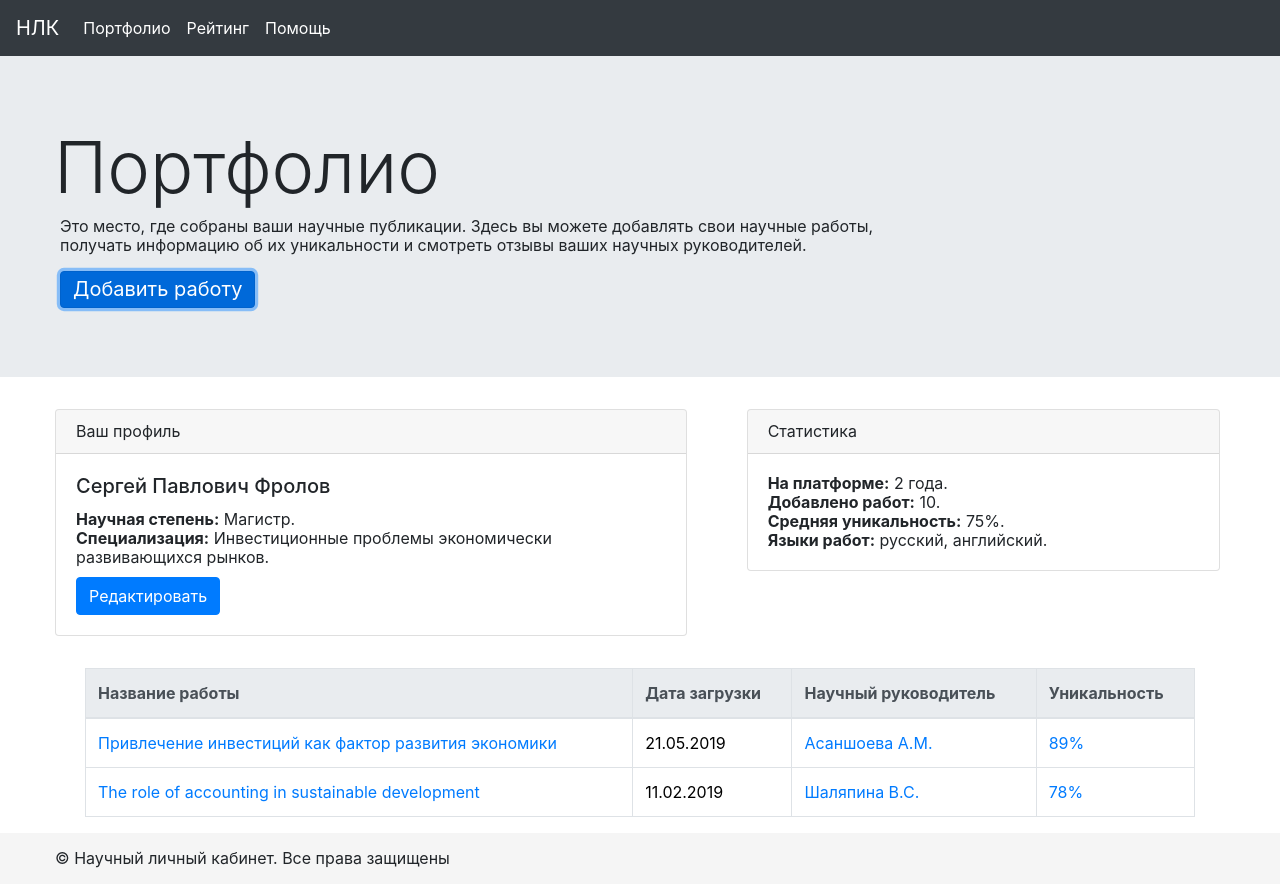
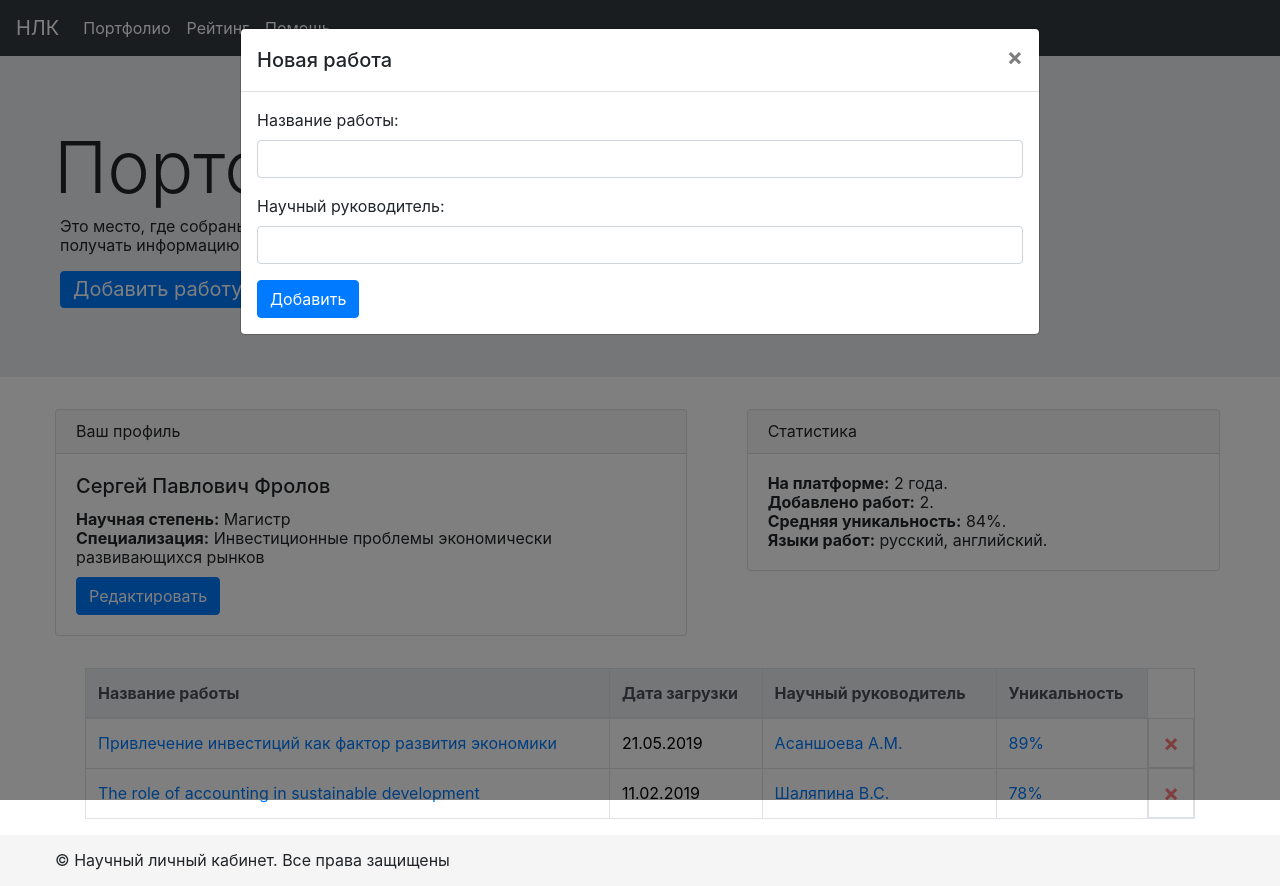
Before and after one commit to NikishaninRO/personal-account-layout, a React (Create React App) app: page / in a window 1280 px wide. Both pictures are taken after a click on the button "Добавить работу". Built offline with nearby package versions, Linux system fonts and the light colour scheme.

Commit message:
merge state with master (#1)
* add profile state

* add profile state

* add works table state

* add stats state

```diff
--- a/src/App.js
+++ b/src/App.js
@@ -1,21 +1,118 @@
-import React from "react";
+import React, { useState, useReducer } from "react";
 import Navbar from "./Navbar";
 import Jumbotrom from "./Jumbotrom";
 import CardProfile from "./CardProfile";
 import CardStats from "./CardStats";
 import Table from "./Table";
 import Footer from "./Footer";
+import $ from "jquery";
+import { profileInfo, worksInfo } from "./accountDate";
+
+function getUniquenessSum() {
+  let sum = 0;
+  for (const work of worksInfo.values()) {
+    sum += parseInt(work.uniqueness);
+  }
+  return sum;
+}
+
+function worksReducer(state, action) {
+  let newWorks = new Map(state[0]);
+  let uniqueness;
+  switch (action.type) {
+    case "ADD":
+      const date = new Date();
+      uniqueness = Math.ceil(Math.random() * 100);
+      newWorks.set(action.payload[0], {
+        downloadDate: `${date.getDate()}.${
+          date.getMonth() + 1 >= 10
+            ? date.getMonth() + 1
+            : "0" + (date.getMonth() + 1)
+        }.${date.getFullYear()}`,
+        scientificАdviser: action.payload[1],
+        uniqueness: uniqueness + "%",
+      });
+      return [newWorks, state[1] + uniqueness];
+    case "REMOVE":
+      uniqueness = parseInt(newWorks.get(action.payload).uniqueness);
+      newWorks.delete(action.payload);
+      return [newWorks, state[1] - uniqueness];
+    default:
+      return [newWorks, state[1]];
+  }
+}
 
 export default function App() {
+  const [profile, setProfile] = useState(profileInfo);
+  const [works, dispatchWorks] = useReducer(worksReducer, [
+    worksInfo,
+    getUniquenessSum(),
+  ]);
+
+  function handleSubmitJumbotrom(event) {
+    const target = event.target;
+    const fields = target.querySelectorAll("input");
+    dispatchWorks({
+      type: "ADD",
+      payload: [fields[0].value, fields[1].value],
+    });
+    fields[0].value = "";
+    fields[1].value = "";
+
+    event.preventDefault();
+
+    $("#jumbotromModal").modal("hide");
+  }
+
+  function handleClick(event) {
+    const target = event.target.closest("button");
+    console.log(target);
+    dispatchWorks({
+      type: "REMOVE",
+      payload: target.dataset.work,
+    });
+  }
+
+  function handleSubmitCardProfile(event) {
+    const target = event.target;
+    const fields = target.querySelectorAll("input");
+    setProfile({
+      name: fields[0].value,
+      scientificDegree: fields[1].value,
+      specialization: fields[2].value,
+    });
+
+    event.preventDefault();
+
+    $("#cardProfileModal").modal("hide");
+  }
+
   return (
     <>
       <Navbar />
-      <Jumbotrom />
-      <div className="row" style ={{width: "100%"}}>
-        <CardProfile />
-        <CardStats />
+      <Jumbotrom handleSubmit={handleSubmitJumbotrom} />
+      <div className="row" style={{ width: "100%" }}>
+        <CardProfile
+          profileInfo={profile}
+          handleSubmit={handleSubmitCardProfile}
+        />
+        <CardStats
+          worksNumber={Array.from(works[0]).length}
+          averUniqueness={Array.from(works[0]).length > 0 ? Math.round(works[1] / Array.from(works[0]).length) : 0}
+        />
       </div>
-      <Table />
+      {Array.from(works[0]).length > 0 ? (
+        <Table worksInfo={works[0]} onClick={handleClick} />
+      ) : (
+        <div className="container">
+          <div className="alert alert-primary" role="alert">
+            Вы еще не опубликовали ни одной работы.{" "}
+            <a className="alert-link" href={"#jumbotrom"}>
+              Опубликовать новую работу
+            </a>
+          </div>
+        </div>
+      )}
       <Footer/>
     </>
   );
--- a/src/CardProfile.js
+++ b/src/CardProfile.js
@@ -1,18 +1,28 @@
+/* eslint-disable react/prop-types */
 import React from "react";
 import "./CardProfile.css";
+import CardProfileModal from "./CardProfileModal";
 
-export default function CardProfile() {
+export default function CardProfile(props) {
   return (
     <div className="col-lg-7 col-md-7 col-sm-12">
       <div className="card profile">
         <div className="card-header">Ваш профиль</div>
         <div className="card-body">
-          <h5 className="card-title">Сергей Павлович Фролов</h5>
+          <h5 className="card-title">{props.profileInfo.name}</h5>
           <div className="card-text">
-            <span className="title">Научная степень:</span> Магистр. <br />
-            <span className="title">Специализация:</span> Инвестиционные
-            проблемы экономически развивающихся рынков. <br />
-            <button className="btn btn-primary">Редактировать</button>
+            <span className="title">Научная степень:</span>{" "}
+            {props.profileInfo.scientificDegree} <br />
+            <span className="title">Специализация:</span>{" "}
+            {props.profileInfo.specialization} <br />
+            <button
+              className="btn btn-primary"
+              data-toggle="modal"
+              data-target="#cardProfileModal"
+            >
+              Редактировать
+            </button>
+            <CardProfileModal profileInfo={props.profileInfo} handleSubmit={props.handleSubmit}/>
           </div>
         </div>
       </div>
--- /dev/null
+++ b/src/CardProfileModal.js
@@ -0,0 +1,41 @@
+/* eslint-disable react/prop-types */
+import React from "react";
+import CardProfileModalForm from "./CardProfileModalForm";
+
+export default function CardProfileModal(props) {
+  return (
+    <div
+      className="modal fade"
+      id="cardProfileModal"
+      data-backdrop="static"
+      data-keyboard="false"
+      tabIndex="-1"
+      aria-labelledby="cardProfileModalLabel"
+      aria-hidden="true"
+    >
+      <div className="modal-dialog modal-lg">
+        <div className="modal-content">
+          <div className="modal-header">
+            <h5 className="modal-title" id="cardProfileModalLabel">
+              Изменение профиля
+            </h5>
+            <button
+              type="button"
+              className="close"
+              data-dismiss="modal"
+              aria-label="Close"
+            >
+              <span aria-hidden="true">&times;</span>
+            </button>
+          </div>
+          <div className="modal-body">
+            <CardProfileModalForm
+              profileInfo={props.profileInfo}
+              onSubmit={props.handleSubmit}
+            />
+          </div>
+        </div>
+      </div>
+    </div>
+  );
+}
--- /dev/null
+++ b/src/CardProfileModalForm.js
@@ -0,0 +1,39 @@
+/* eslint-disable react/prop-types */
+import React from "react";
+
+export default function CardProfileModalForm(props) {
+  return (
+    <form onSubmit={props.onSubmit}>
+      <div className="form-group">
+        <label className="form-label">ФИО:</label>
+        <input
+          type="text"
+          className="form-control"
+          defaultValue={props.profileInfo.name}
+          required
+        ></input>
+      </div>
+      <div className="form-group">
+        <label className="form-label">Научная степень:</label>
+        <input
+          type="text"
+          className="form-control"
+          defaultValue={props.profileInfo.scientificDegree}
+          required
+        ></input>
+      </div>
+      <div className="form-group">
+        <label className="form-label">Специализация:</label>
+        <input
+          type="text"
+          className="form-control"
+          defaultValue={props.profileInfo.specialization}
+          required
+        ></input>
+      </div>
+      <button type="submit" className="btn btn-primary">
+        Подтвердить изменеия
+      </button>
+    </form>
+  );
+}
--- a/src/CardStats.js
+++ b/src/CardStats.js
@@ -1,7 +1,7 @@
 import React from "react";
 import "./CardStats.css";
 
-export default function CardStats() {
+export default function CardStats(props) {
   return (
     <div className="col-lg-5 col-md-5 col-sm-12">
       <div className="card stats">
@@ -9,8 +9,8 @@ export default function CardStats() {
         <div className="card-body">
           <div className="card-text">
             <span className="title">На платформе:</span> 2 года. <br />
-            <span className="title">Добавлено работ:</span> 10. <br />
-            <span className="title">Средняя уникальность:</span> 75%. <br />
+            <span className="title">Добавлено работ:</span> {`${props.worksNumber}.`} <br />
+            <span className="title">Средняя уникальность:</span> {props.averUniqueness > 0 ? `${props.averUniqueness}%.` : "-"} <br />
             <span className="title">Языки работ:</span> русский, английский.
           </div>
         </div>
--- a/src/Jumbortom.css
+++ b/src/Jumbortom.css
@@ -19,7 +19,7 @@
   margin-bottom: 16px;
 }
 
-.container-fluid.jumbotrom .btn {
+.container-fluid.jumbotrom .btn.jumbotrom {
   font-size: 20px;
   line-height: 23px;
   margin-left: 55px;
--- a/src/Jumbotrom.js
+++ b/src/Jumbotrom.js
@@ -1,16 +1,26 @@
+/* eslint-disable react/prop-types */
 import React from "react";
 import "./Jumbortom.css";
+import JumbortomModal from "./JumbotromModal";
 
-export default function Jumbotrom() {
+export default function Jumbotrom(props) {
   return (
-    <div className="container-fluid jumbotrom">
+    <div className="container-fluid jumbotrom" id="jumbotrom">
       <h1>Портфолио</h1>
       <p>
         Это место, где собраны ваши научные публикации. Здесь вы можете
         добавлять свои научные работы, получать информацию об их уникальности и
         смотреть отзывы ваших научных руководителей.
       </p>
-      <button className="btn btn-primary">Добавить работу</button>
+      <button
+        type="button"
+        className="btn btn-primary jumbotrom"
+        data-toggle="modal"
+        data-target="#jumbotromModal"
+      >
+        Добавить работу
+      </button>
+      <JumbortomModal handleSubmit={props.handleSubmit}/>
     </div>
   );
 }
--- /dev/null
+++ b/src/JumbotromModal.js
@@ -0,0 +1,38 @@
+/* eslint-disable react/prop-types */
+import React from "react";
+import JumbotromModalForm from "./JumbotromModalForm";
+
+export default function JumbotromModal(props) {
+  return (
+    <div
+      className="modal fade"
+      id="jumbotromModal"
+      data-backdrop="static"
+      data-keyboard="false"
+      tabIndex="-1"
+      aria-labelledby="jumbotromModalLabel"
+      aria-hidden="true"
+    >
+      <div className="modal-dialog modal-lg">
+        <div className="modal-content">
+          <div className="modal-header">
+            <h5 className="modal-title" id="jumbotromModalLabel">
+              Новая работа
+            </h5>
+            <button
+              type="button"
+              className="close"
+              data-dismiss="modal"
+              aria-label="Close"
+            >
+              <span aria-hidden="true">&times;</span>
+            </button>
+          </div>
+          <div className="modal-body">
+            <JumbotromModalForm onSubmit={props.handleSubmit}/>
+          </div>
+        </div>
+      </div>
+    </div>
+  );
+}
--- /dev/null
+++ b/src/JumbotromModalForm.js
@@ -0,0 +1,30 @@
+/* eslint-disable react/prop-types */
+import React from "react";
+
+export default function JumbotromModalForm(props) {
+  return (
+    <form onSubmit={props.onSubmit}>
+      <div className="form-group">
+        <label className="form-label">Название работы:</label>
+        <input
+          type="text"
+          className="form-control"
+          defaultValue={""}
+          required
+        ></input>
+      </div>
+      <div className="form-group">
+        <label className="form-label">Научный руководитель:</label>
+        <input
+          type="text"
+          className="form-control"
+          defaultValue={""}
+          required
+        ></input>
+      </div>
+      <button type="submit" className="btn btn-primary">
+        Добавить
+      </button>
+    </form>
+  );
+}
--- a/src/Table.css
+++ b/src/Table.css
@@ -7,6 +7,15 @@
   color: #007bff;
 }
 
-.table td.date {
+.table td[data-date] {
   color: #000000;
 }
+
+.table td[data-close] {
+  display: flex;
+  justify-content: center;
+}
+
+.table button.close {
+  color: red;
+}
--- a/src/Table.js
+++ b/src/Table.js
@@ -1,7 +1,9 @@
+/* eslint-disable react/prop-types */
 import React from "react";
 import "./Table.css";
 
-export default function Table() {
+export default function Table(props) {
+  const worksArray = Array.from(props.worksInfo);
   return (
     <div className="container">
       <div className="row">
@@ -16,18 +18,25 @@ export default function Table() {
               </tr>
             </thead>
             <tbody>
-              <tr>
-                <td>Привлечение инвестиций как фактор развития экономики</td>
-                <td className="date">21.05.2019</td>
-                <td>Асаншоева А.М.</td>
-                <td>89%</td>
-              </tr>
-              <tr>
-                <td>The role of accounting in sustainable development</td>
-                <td className="date">11.02.2019</td>
-                <td>Шаляпина В.С.</td>
-                <td>78%</td>
-              </tr>
+              {worksArray.map((work) => (
+                <tr key={work[0]}>
+                  <td>{work[0]}</td>
+                  <td data-date>{work[1].downloadDate}</td>
+                  <td>{work[1].scientificАdviser}</td>
+                  <td>{work[1].uniqueness}</td>
+                  <td data-close>
+                    <button
+                      type="button"
+                      className="close"
+                      data-work={work[0]}
+                      onClick={props.onClick}
+                      title={"удалить работу"}
+                    >
+                      <span aria-hidden="true">&times;</span>
+                    </button>
+                  </td>
+                </tr>
+              ))}
             </tbody>
           </table>
         </div>
--- /dev/null
+++ b/src/accountDate.js
@@ -0,0 +1,19 @@
+export const profileInfo = {
+    name: "Сергей Павлович Фролов",
+    scientificDegree: "Магистр",
+    specialization: "Инвестиционные проблемы экономически развивающихся рынков"
+}
+
+export const worksInfo = new Map();
+
+worksInfo.set("Привлечение инвестиций как фактор развития экономики", {
+    downloadDate: "21.05.2019",
+    scientificАdviser: "Асаншоева А.М.",
+    uniqueness: "89%"
+});
+
+worksInfo.set("The role of accounting in sustainable development", {
+    downloadDate: "11.02.2019",
+    scientificАdviser: "Шаляпина В.С.",
+    uniqueness: "78%"
+});
```
Also changed, not shown: 1 other file (tests, documents, lock files or other folders).
